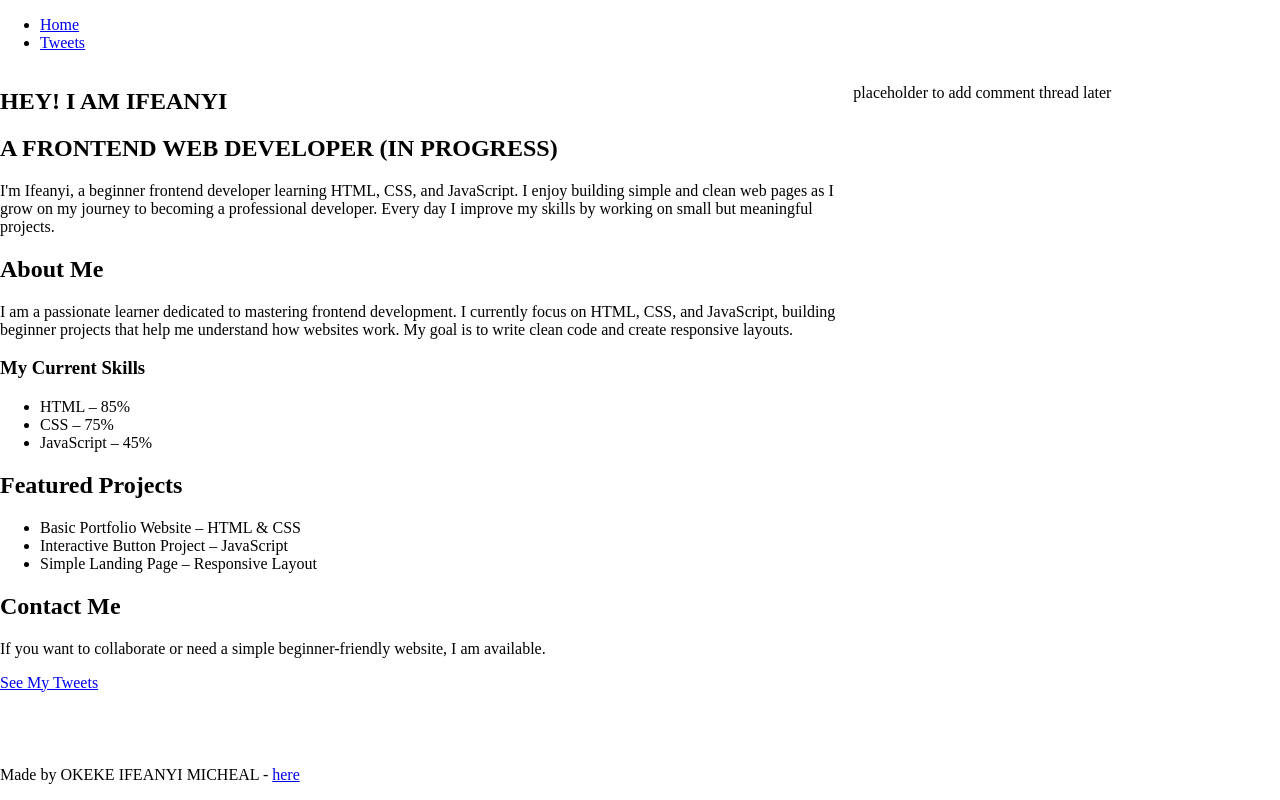
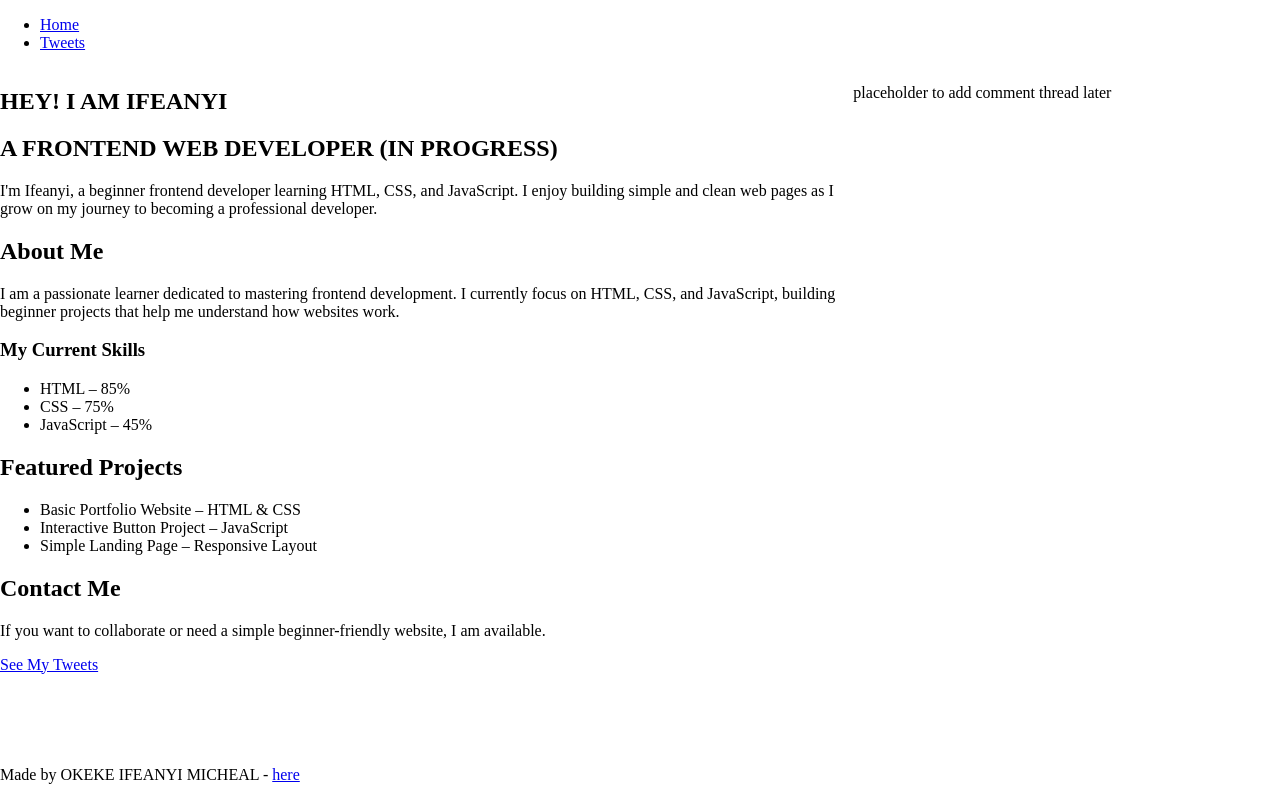
Before and after one commit to OkekeIfeanyi-lab/alx_html_css, a plain HTML site: page css_basic/index.html in a window 1280 px wide. Drawn offline with Linux system fonts and the light colour scheme.

Commit message:
Update index.html

```diff
--- a/css_basic/index.html
+++ b/css_basic/index.html
@@ -6,9 +6,10 @@
     <title>Ifeanyi Portfolio</title>
     <link href="base.css" rel="stylesheet">
     <link href="styles.css" rel="stylesheet">
+</head>
 
-</head>
-<body>
+<body class="works_on_smartphone">
+
     <!-- ===== HEADER ===== -->
     <header>
         <ul>
@@ -20,7 +21,7 @@
     <!-- ===== MAIN ===== -->
     <main>
 
-        <!-- ===== ARTICLE (YOUR CONTENT GOES HERE) ===== -->
+        <!-- ===== ARTICLE ===== -->
         <article>
             <h1>HEY! I AM IFEANYI</h1>
             <h2>A FRONTEND WEB DEVELOPER (IN PROGRESS)</h2>
@@ -28,15 +29,14 @@
             <p>
                 I'm Ifeanyi, a beginner frontend developer learning HTML, CSS, and JavaScript.
                 I enjoy building simple and clean web pages as I grow on my journey to becoming
-                a professional developer. Every day I improve my skills by working on small but
-                meaningful projects.
+                a professional developer.
             </p>
 
             <h2>About Me</h2>
             <p>
                 I am a passionate learner dedicated to mastering frontend development. I currently
                 focus on HTML, CSS, and JavaScript, building beginner projects that help me understand
-                how websites work. My goal is to write clean code and create responsive layouts.
+                how websites work.
             </p>
 
             <h3>My Current Skills</h3>
@@ -69,10 +69,6 @@
     <footer>
         <p>Made by OKEKE IFEANYI MICHEAL - <a href="https://alx_africa.com" target="_blank">here</a></p>
     </footer>
-</body>
-</html>
-
-
 
 </body>
 </html>
```
